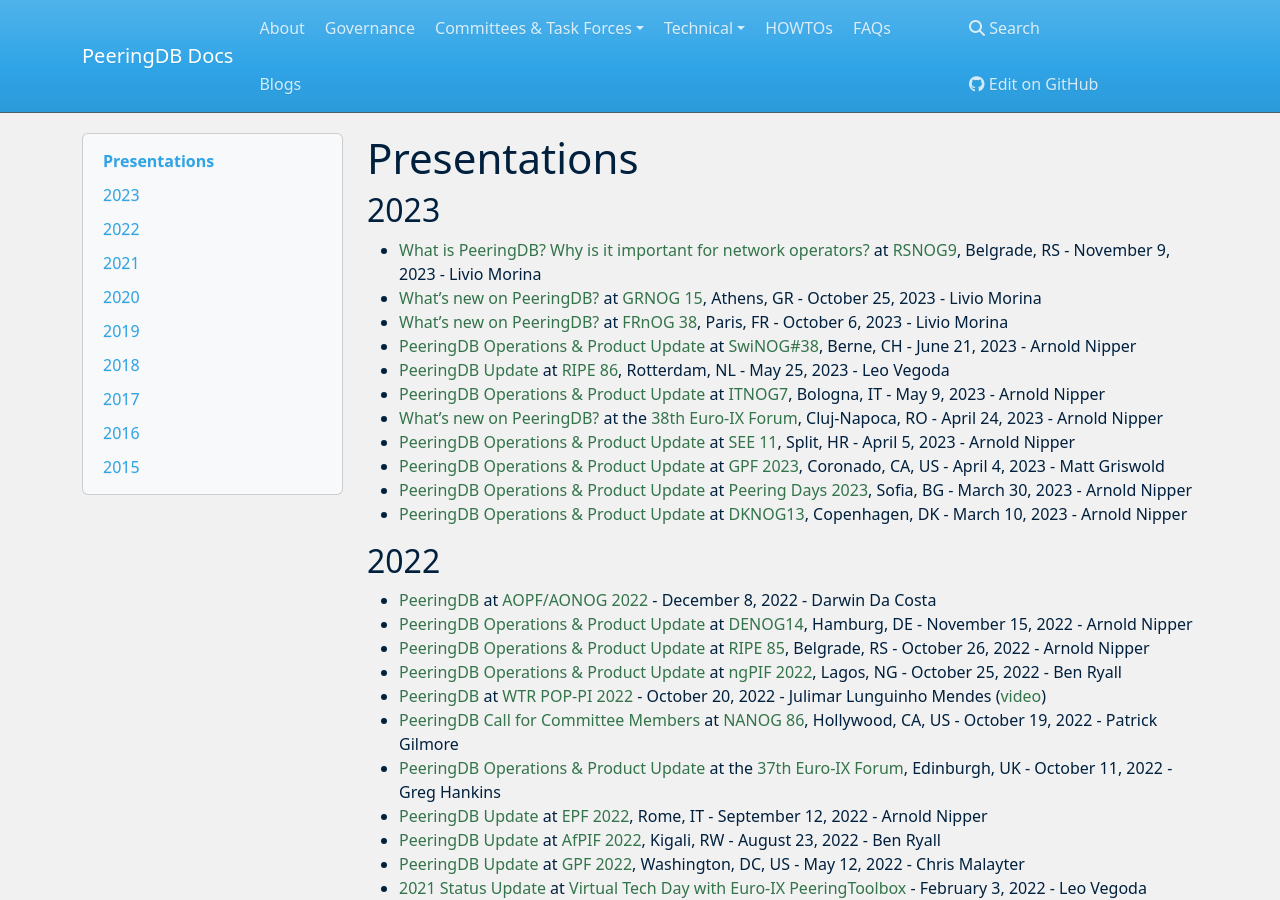
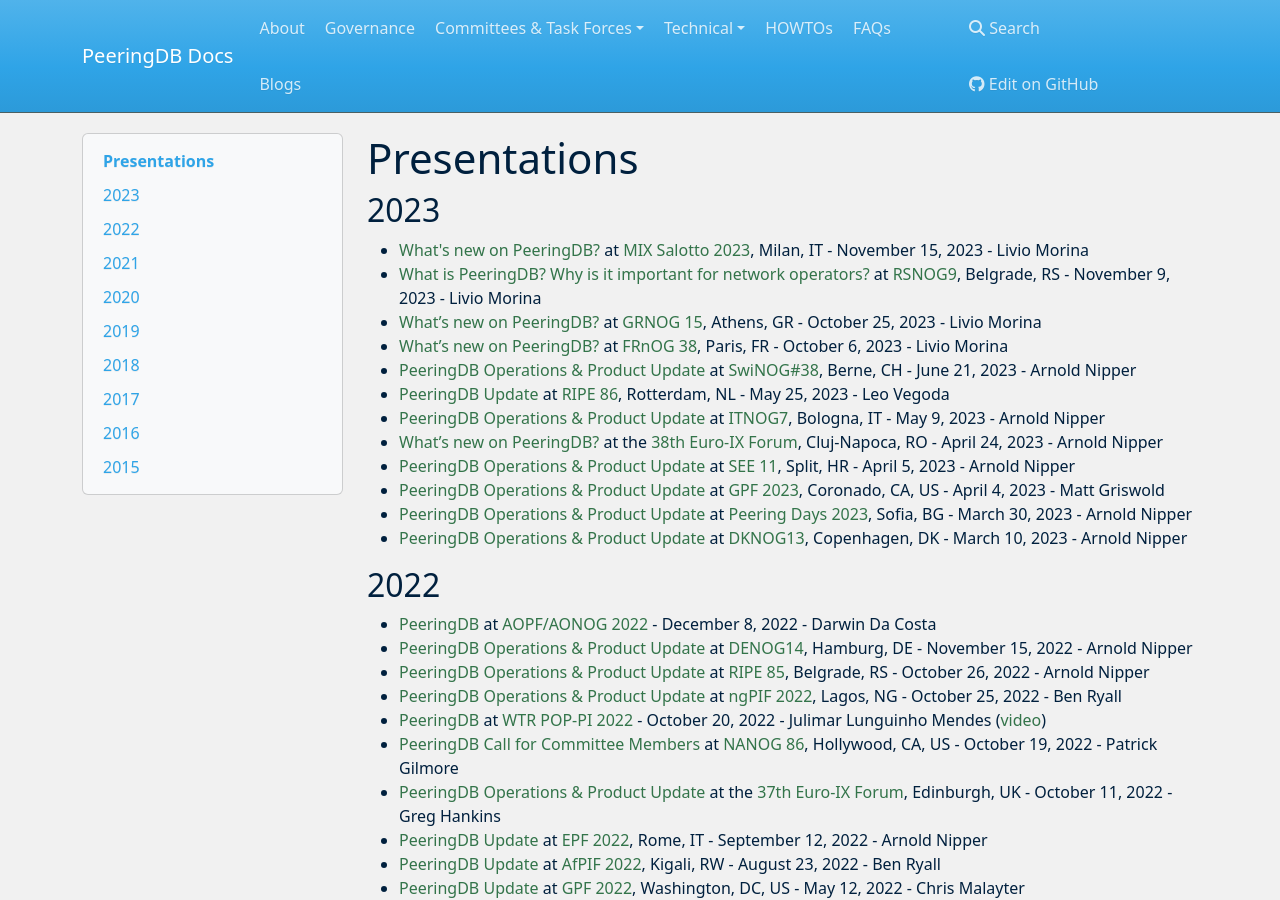
Before and after one commit to peeringdb/docs, an MkDocs documentation site: the page built from docs/presentations.md, in a window 1280 px wide and 900 px high. Built offline with MkDocs 1.6.1, drawn with Linux system fonts in a browser that asks for light colours; nearby versions of some CDN libraries.

Commit message:
Added Livio's MIX Salotto 2023 presentation.

```diff
--- a/docs/presentations.md
+++ b/docs/presentations.md
@@ -2,6 +2,7 @@
 
 ## 2023
 
+- [What's new on PeeringDB?](presentation/20231115_SALOTTO2023_Livio_Morina.pdf) at [MIX Salotto 2023](https://salotto.mix-it.net/en/), Milan, IT - November 15, 2023 - Livio Morina
 - [What is PeeringDB? Why is it important for network operators?](presentation/20231109_RSNOG9_Livio_Morina.pdf) at [RSNOG9](https://rsnog.rs/events/ninth-rsnog-conference/?lang=en), Belgrade, RS - November 9, 2023 - Livio Morina
 - [What’s new on PeeringDB?](presentation/20231025_GRNOG15_Livio_Morina.pdf) at [GRNOG 15](https://grnog.indico.nogalliance.org/event/8/), Athens, GR - October 25, 2023 - Livio Morina
 - [What’s new on PeeringDB?](presentation/20231006_FRNOG38_Livio_Morina.pdf) at [FRnOG 38](https://www.frnog.org/?page=meetings&lang=en), Paris, FR - October 6, 2023 - Livio Morina
```
Also changed, not shown: 1 other file.
